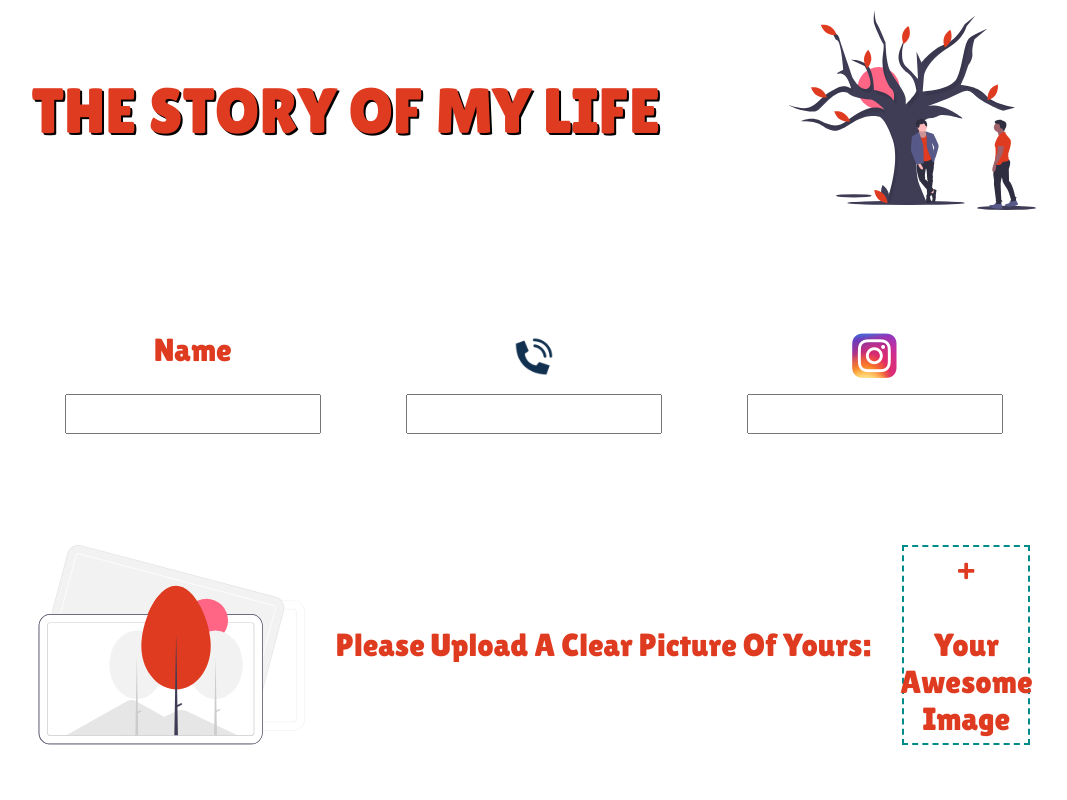
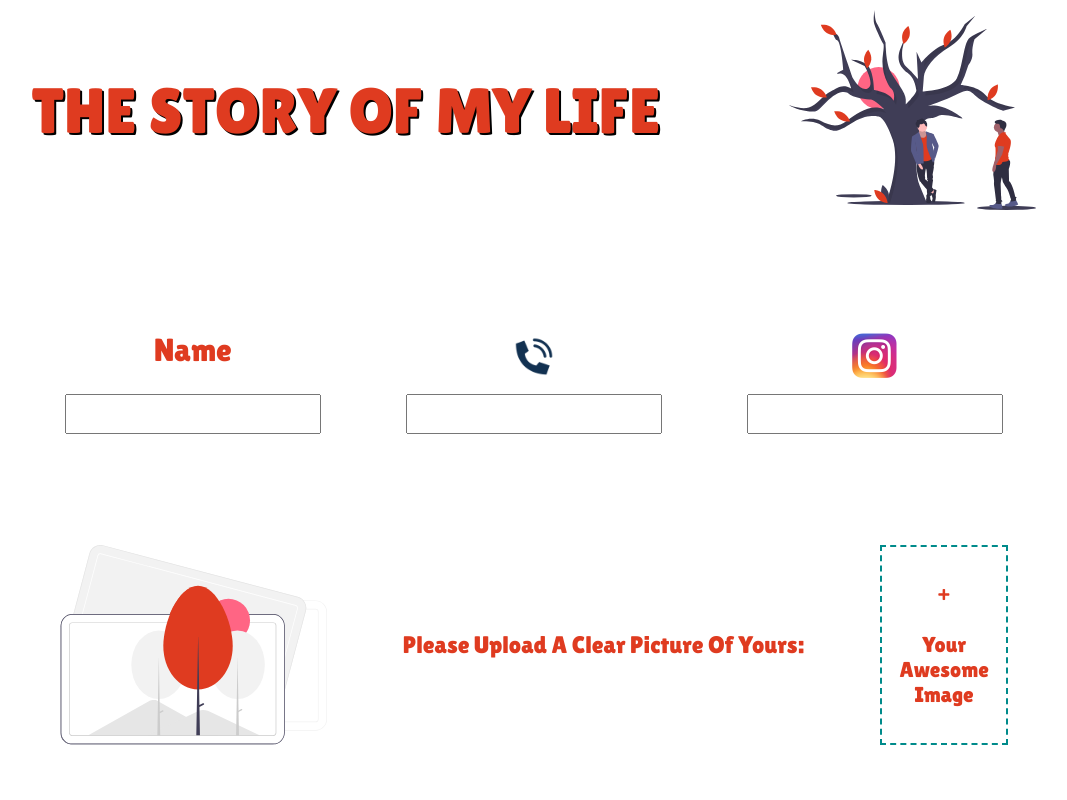
Before and after one commit to kalviumcommunity/DigiSlam, a React (Create React App) app in the folder frontend/: page /basictemp/1 in a window 1280 px wide. Shown: the top 800 px of the page, without its empty margins (106-1173 px from the left). Built offline with nearby package versions, Linux system fonts and the light colour scheme; a web font is replaced by a local one.

Commit message:
Few more changes with the responsiveness

```diff
--- a/frontend/src/components/templates/BasicTemplate.js
+++ b/frontend/src/components/templates/BasicTemplate.js
@@ -153,7 +153,7 @@ const Template = () => {
           </div>
           <div className="svg-field">
             <img src={upload_img_illu} height={200} alt="upload_img" />
-            <p className="image-instruction" style={{ fontSize: "32px" }}>
+            <p className="image-instruction" style={{ fontSize: "x-large" }}>
               Please Upload A Clear Picture Of Yours:{" "}
             </p>
             {img === "" ? (
@@ -162,7 +162,7 @@ const Template = () => {
                 style={{ cursor: "pointer" }}
                 onClick={() => image_box.click()}
               >
-                <p style={{ fontSize: "32px" }}>
+                <p style={{ fontSize: "larger" }}>
                   + <br />
                   <br />
                   Your Awesome Image
```
